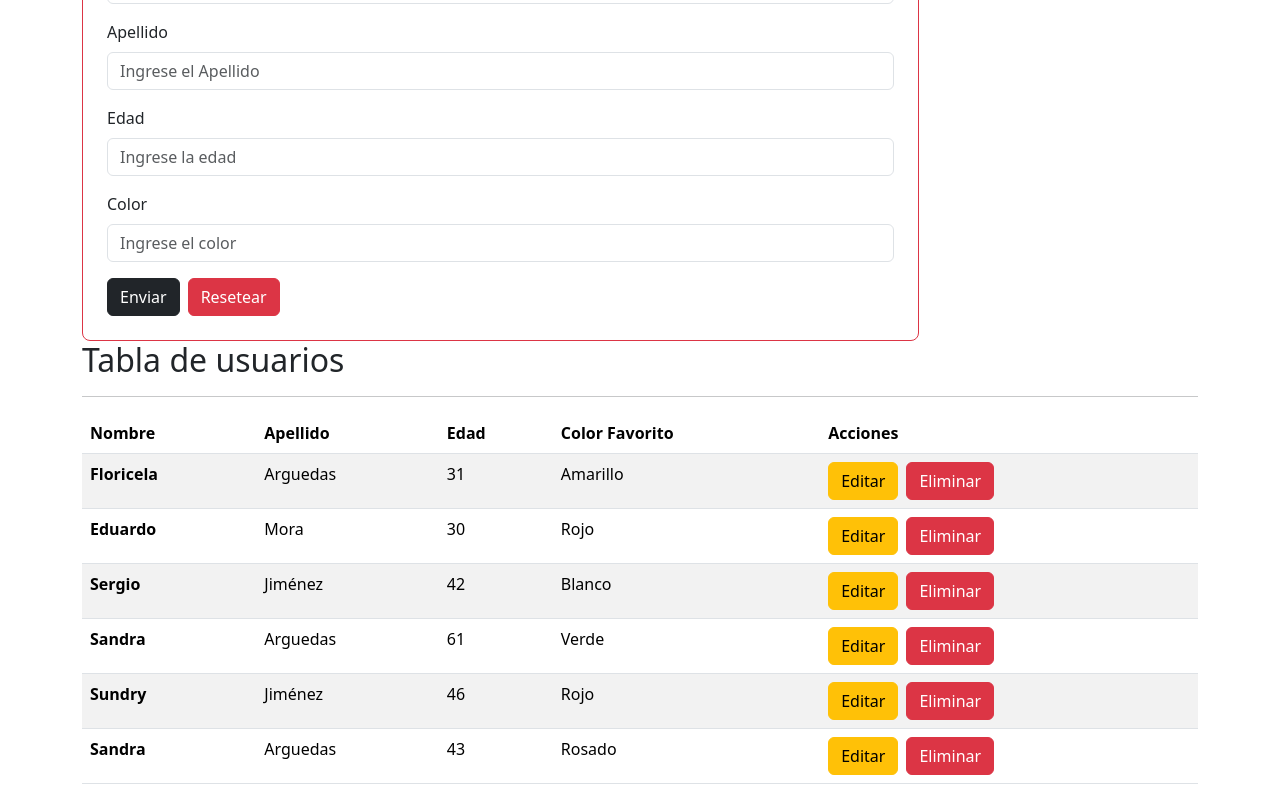
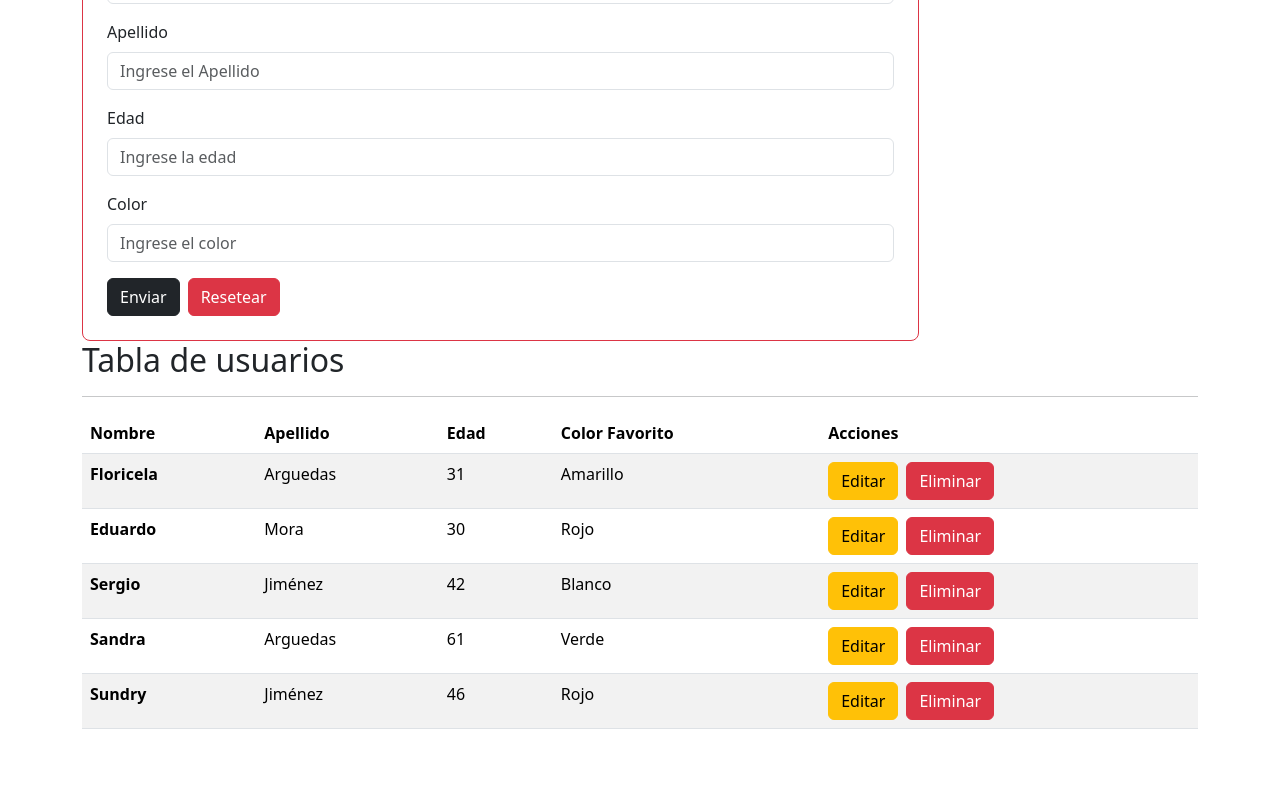
Before and after one commit to FloRiArguedas/EducacionIT_Desafio13, a React (Vite) app: page / in a window 1280 px wide. Shown: the part 322-1122 px from the top of the page. After the commit the page ends 1067 px from the top, so only its background shows below. Built offline with nearby package versions, Linux system fonts and the light colour scheme; data requests are answered from the project's data file.

Commit message:
Se agrega función de eliminar del Back

```diff
--- a/data/db.json
+++ b/data/db.json
@@ -34,13 +34,6 @@
       "apellido": "Jiménez",
       "edad": "46",
       "color": "Rojo"
-    },
-    {
-      "id": 6,
-      "nombre": "Sandra",
-      "apellido": "Arguedas",
-      "edad": "43",
-      "color": "Rosado"
     }
   ]
 }
--- a/src/InicioApp.jsx
+++ b/src/InicioApp.jsx
@@ -84,14 +84,42 @@ const InicioApp = () => {
   }
 
   //?ELIMINAR USUARIO
-  const eliminarUsuario = (id) => {
-    // //Nuevo array para recorrerlo y comparar el ID
-    // const nuevoEstadoUsuarios = users.filter(function(user) {
-    //   if ( user.id !== id ) {
-    //     return user
-    //   } else {console.log(user, 'Este es el usuario que se va a eliminar', id)}
-    // })
-    // setUsers(nuevoEstadoUsuarios) //Creo el nuevo array sin el usuario borrado.
+  const eliminarUsuario = async (id) => {
+
+    try {
+
+      //HAGO LA PETICIÓN
+      const urleliminar = url + id
+
+      const options = {
+        method: 'DELETE'
+      }
+
+      const res = await fetch (urleliminar, options)
+
+      if (!res.ok) {
+        throw new Error (`No fue posible eliminar el usuario ${res.status}`)
+      }
+
+      const dataEliminado = await res.json()
+
+      const data = {
+        id: id,
+        usuario: dataEliminado
+      }
+
+      //CAMBIO EL ESTADO DE REACT PARA RENDERIZAR
+
+      const nuevoEstadoUsuarios = users.filter ( user => user.id !== data.id)
+      setUsers(nuevoEstadoUsuarios)
+
+
+
+
+    } catch (error) {
+      console.error(error)
+    }
+
   }
 
   //?EDITAR USUARIO
```
